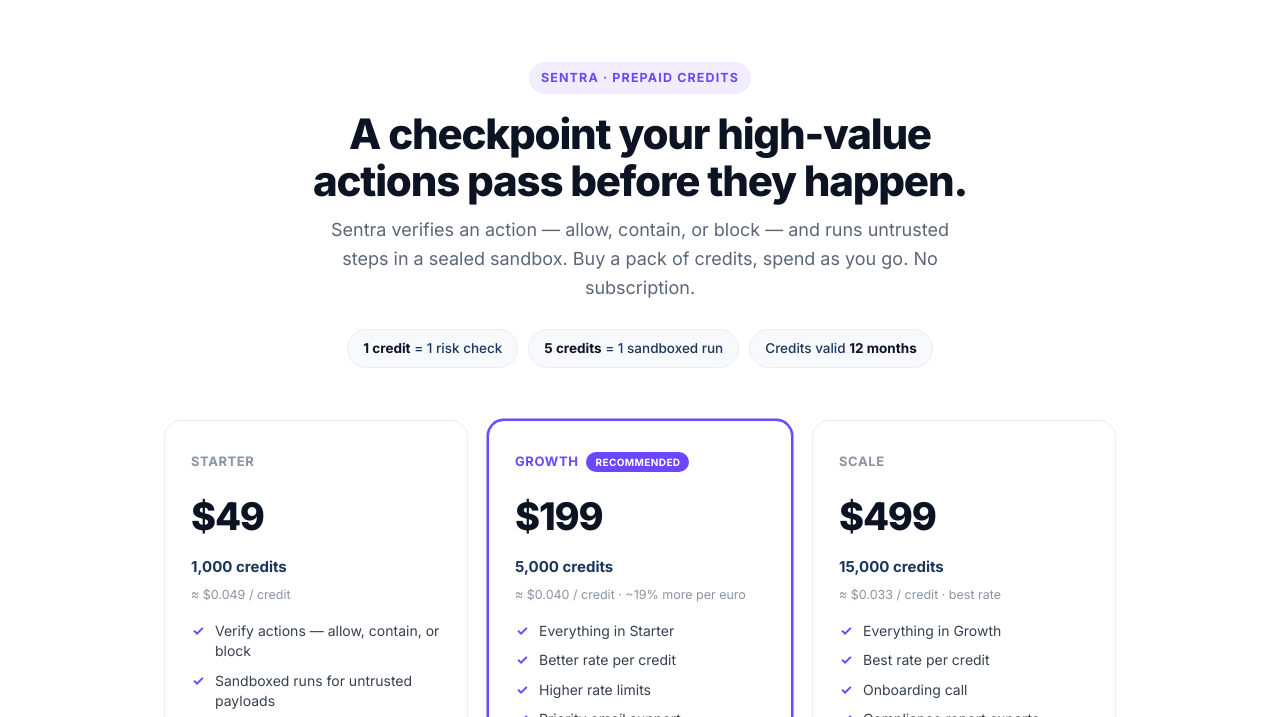
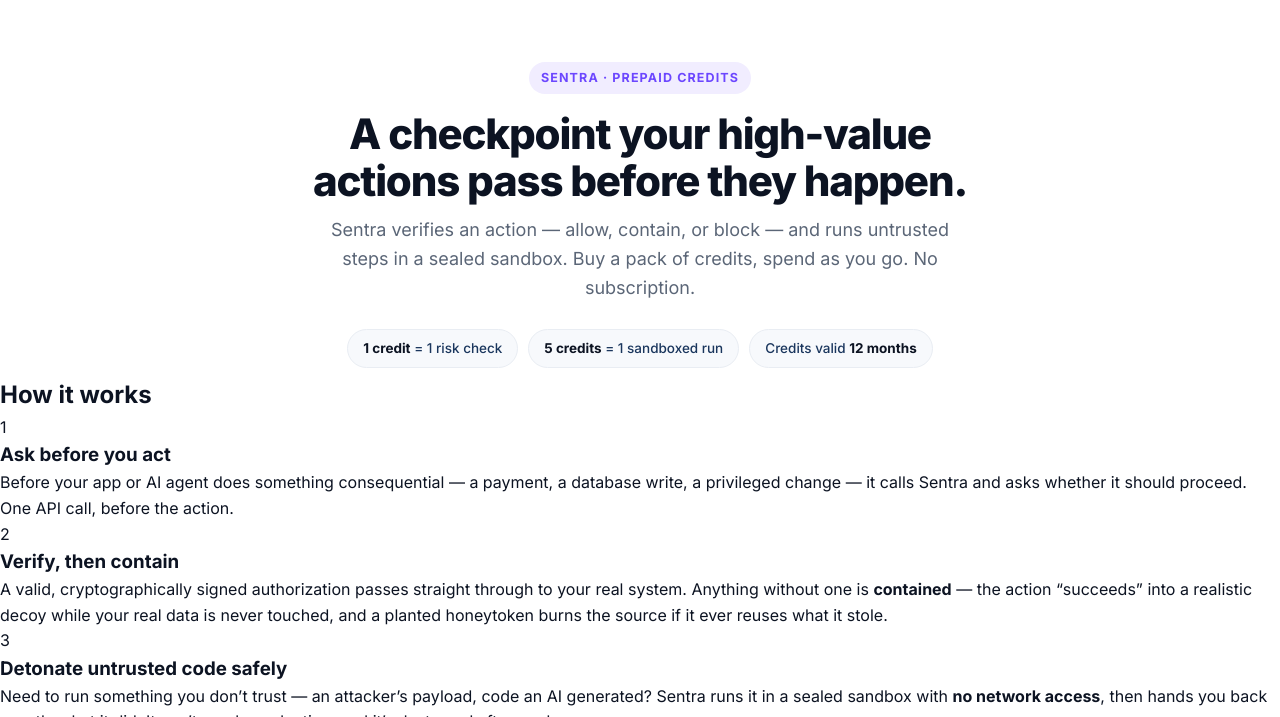
Before and after one commit to Miel100/mailframe-site, a plain HTML site: page sentra.html in a window 1280 px wide. Shown: the part 71-788 px from the top of the page. Drawn offline with Linux system fonts and the light colour scheme.

Commit message:
Update contact email to support@mailframe.org

```diff
--- a/sentra.html
+++ b/sentra.html
@@ -95,7 +95,7 @@
       <div class="nav-links">
         <a href="index.html">MailFrame</a>
         <a href="#plans">Pricing</a>
-        <a href="mailto:hello@mailframe.org?subject=Sentra">Contact</a>
+        <a href="mailto:support@mailframe.org?subject=Sentra">Contact</a>
       </div>
       <a class="btn btn-primary btn-sm" href="#plans">Get credits</a>
     </div>
@@ -112,6 +112,29 @@
     <div class="chip">Credits valid <b>12 months</b></div>
   </div>
 </header>
+
+<section class="how-it-works">
+  <div class="hiw-inner">
+    <h2>How it works</h2>
+    <div class="hiw-steps">
+      <div class="hiw-step">
+        <span class="hiw-num">1</span>
+        <h3>Ask before you act</h3>
+        <p>Before your app or AI agent does something consequential — a payment, a database write, a privileged change — it calls Sentra and asks whether it should proceed. One API call, before the action.</p>
+      </div>
+      <div class="hiw-step">
+        <span class="hiw-num">2</span>
+        <h3>Verify, then contain</h3>
+        <p>A valid, cryptographically signed authorization passes straight through to your real system. Anything without one is <strong>contained</strong> — the action &ldquo;succeeds&rdquo; into a realistic decoy while your real data is never touched, and a planted honeytoken burns the source if it ever reuses what it stole.</p>
+      </div>
+      <div class="hiw-step">
+        <span class="hiw-num">3</span>
+        <h3>Detonate untrusted code safely</h3>
+        <p>Need to run something you don&rsquo;t trust — an attacker&rsquo;s payload, code an AI generated? Sentra runs it in a sealed sandbox with <strong>no network access</strong>, then hands you back exactly what it did. It can&rsquo;t reach production, and it&rsquo;s destroyed afterwards.</p>
+      </div>
+    </div>
+  </div>
+</section>
 
 <div class="grid" id="plans">
   <div class="card">
@@ -163,7 +186,7 @@
       <div class="t">Need higher volume, a committed plan, or compliance support?</div>
       <div class="s">Custom credit pricing, audit exports, and an SLA for regulated environments.</div>
     </div>
-    <a class="btn btn-outline btn-sm" href="mailto:hello@mailframe.org?subject=Sentra%20Enterprise">Contact us</a>
+    <a class="btn btn-outline btn-sm" href="mailto:support@mailframe.org?subject=Sentra%20Enterprise">Contact us</a>
   </div>
 </div>
 
```
